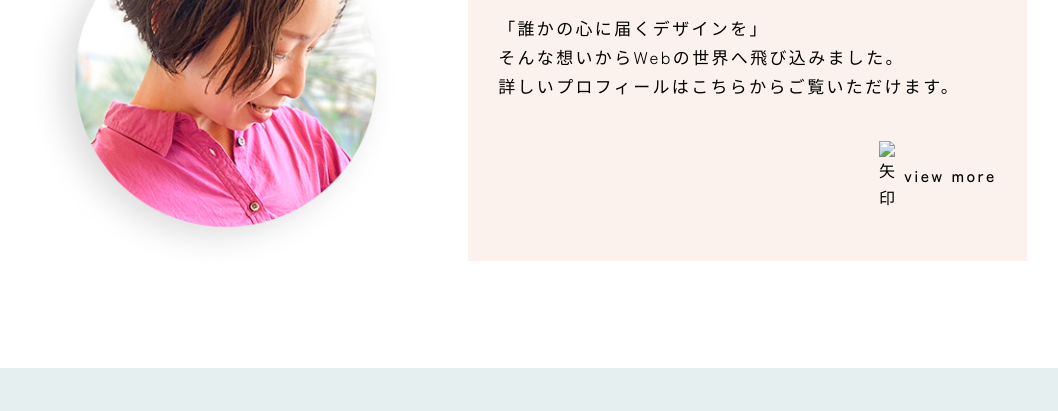
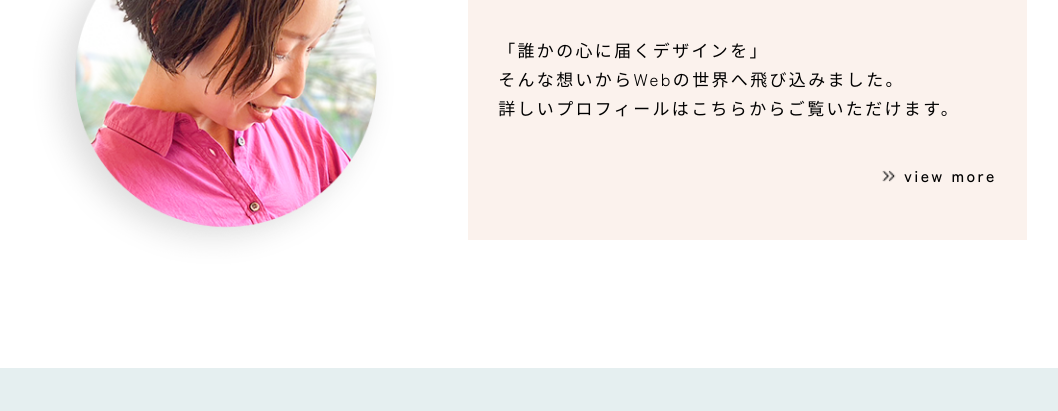
Before and after one commit to eriko-aoki219/portfolio, a plain HTML site: page index.html in a window 1280 px wide. Shown: the part 746-1157 px from the top of the page, without its empty margins (112-1170 px from the left). Drawn offline with Linux system fonts and the light colour scheme; some packages are replaced by stand-ins of ours; the site is published under a folder, as on GitHub Pages, so addresses that start at the root find nothing; a web font is replaced by a local one.

Commit message:
Update index.html

```diff
--- a/index.html
+++ b/index.html
@@ -47,7 +47,7 @@
 					<h3 class="heading">About</h3>
 					<p>「誰かの心に届くデザインを」<br>そんな想いからWebの世界へ飛び込みました。<br>詳しいプロフィールはこちらからご覧いただけます。</p>
 					<div class="induction">
-						<img src="/image/arrow.png" alt="矢印">
+						<img src="image/arrow.png" alt="矢印">
 						<a href="/profile.html">view more</a>
 					</div>
 				</div>
```
